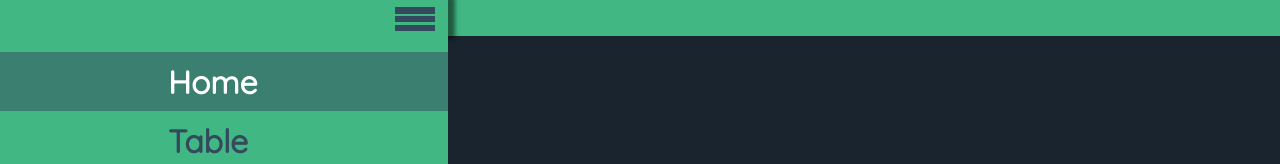
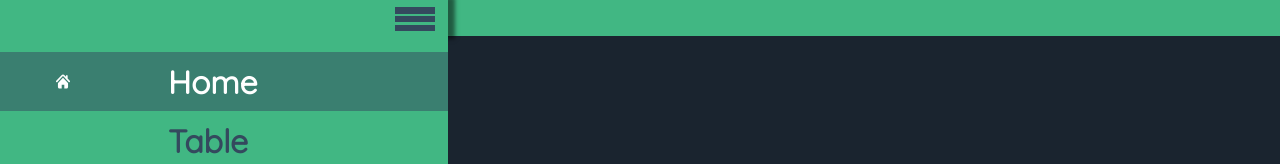
Before and after one commit to RZEPI/engineering-thesis-vue, a Vue app in the folder vue-app/: page / in a window 1280 px wide. Both pictures are taken after a click on the element 63 px from the left and 19 px from the top of the page. Shown: the top 164 px of the page. Built offline with nearby package versions, Linux system fonts and the light colour scheme.

Commit message:
added image in sidebar handling

```diff
--- a/vue-app/src/components/UI/BaseSidebar.vue
+++ b/vue-app/src/components/UI/BaseSidebar.vue
@@ -46,7 +46,7 @@ function toggleExpand() {
 }
 .sidebar-enter-to,
 .sidebar-leave-from {
-  width: 35%;
+  width: 35vw;
 }
 
 .sidebar-enter-active {
--- a/vue-app/src/components/UI/SidebarLink.vue
+++ b/vue-app/src/components/UI/SidebarLink.vue
@@ -39,4 +39,14 @@ li:hover {
   background-color: var(--hover-element-color);
   box-sizing: border-box;
 }
+li img{
+  align-self: center;
+  height: calc(3vh - 0.3em);
+}
+
+@media (max-height: 700px) {
+  li img {
+    height: calc(7vh - 0.3em);
+  }
+}
 </style>
--- a/vue-app/src/static/sites.ts
+++ b/vue-app/src/static/sites.ts
@@ -4,6 +4,7 @@ export const sites: Array<SidebarLinkProps> = [
   {
     label: "Home",
     link: "/",
+    imageSrc:"home.svg",
   },
   {
     label: "Table",
```
Also changed, not shown: vue-app/public/home.svg (added).
